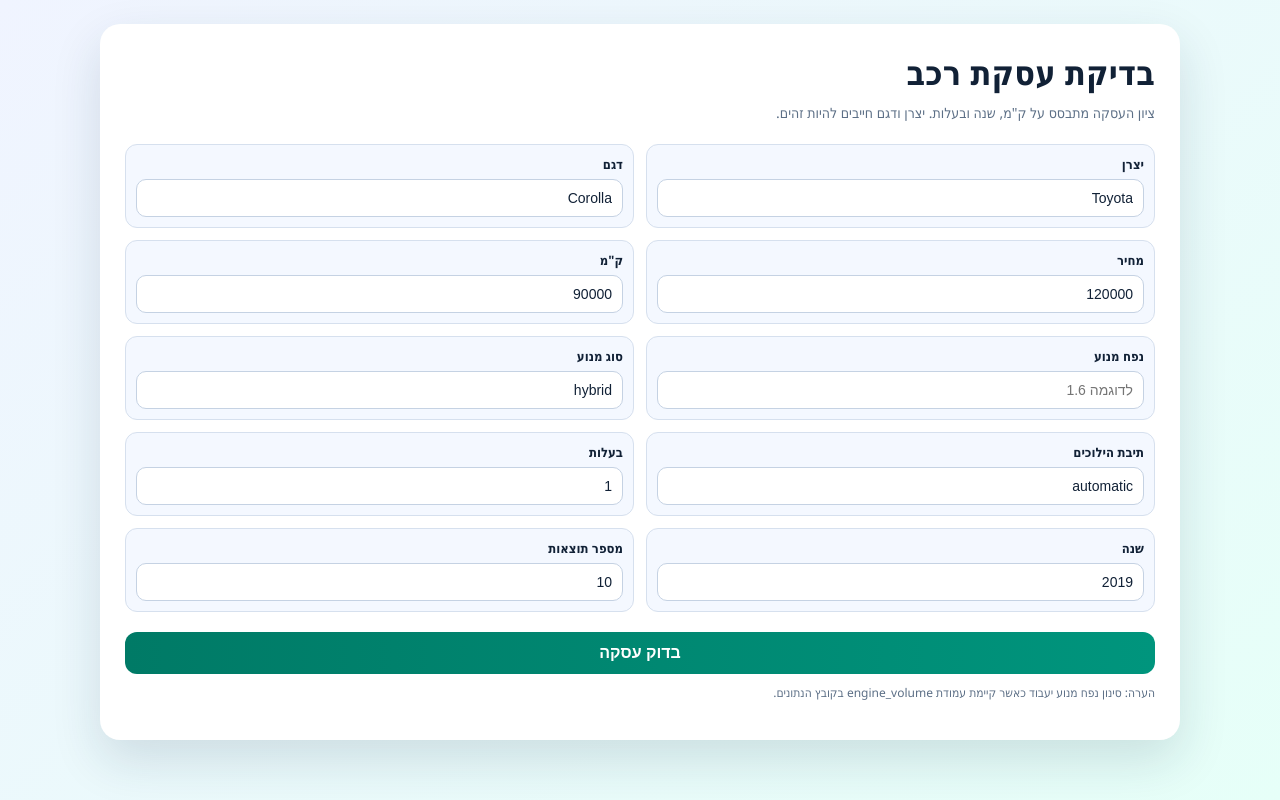
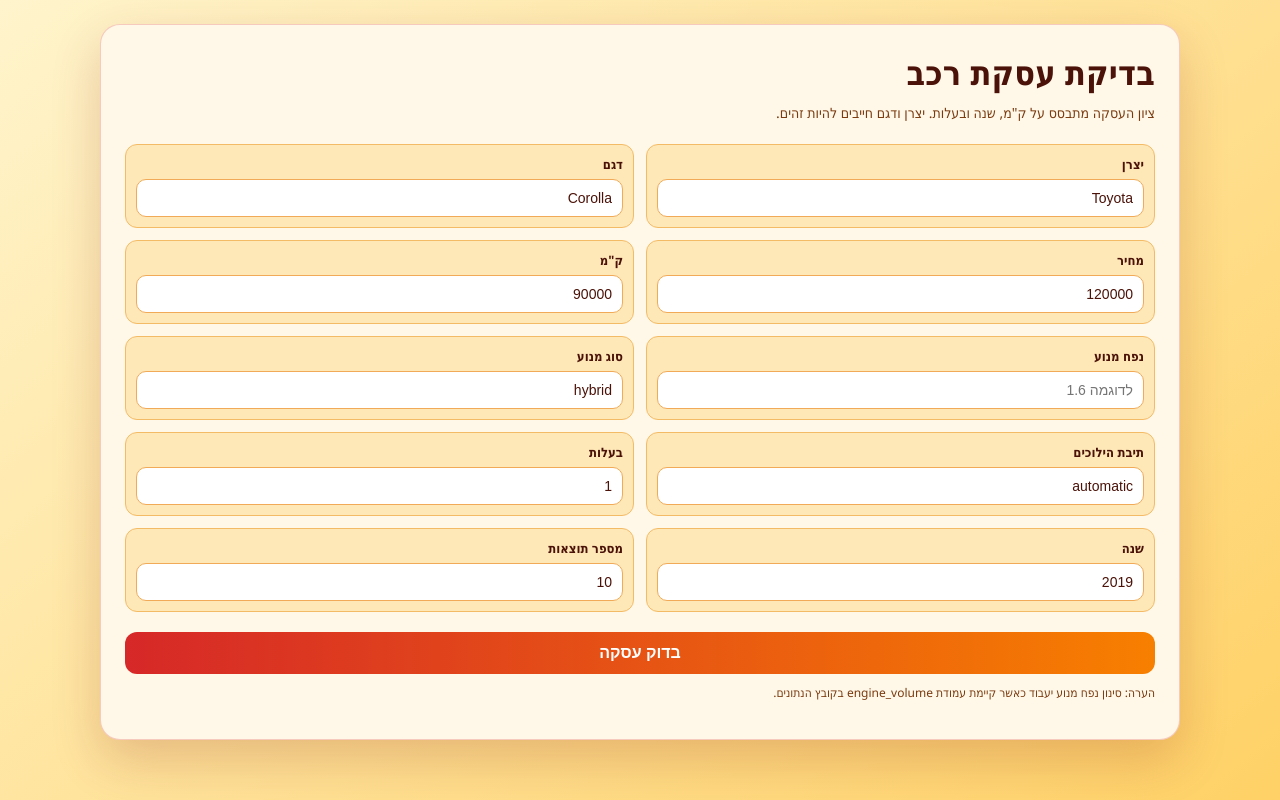
Before and after one commit to maoramir/my-first-codex-project, a FastAPI app: page / in a window 1280 px wide. Run offline with FastAPI, Linux system fonts and the light colour scheme.

Commit message:
Update app UI to red-yellow theme

```diff
--- a/app/templates/index.html
+++ b/app/templates/index.html
@@ -6,15 +6,15 @@
   <title>Car Matcher</title>
   <style>
     :root {
-      --bg-start: #f0f4ff;
-      --bg-end: #e6fff8;
-      --card: #ffffff;
-      --text: #112136;
-      --muted: #5c6f86;
-      --line: #d6e0ee;
-      --primary: #007a66;
-      --primary-hover: #006554;
-      --soft: #f4f8ff;
+      --bg-start: #fff4cc;
+      --bg-end: #ffd166;
+      --card: #fff8e8;
+      --text: #4a1208;
+      --muted: #7a3a0f;
+      --line: #f4bb66;
+      --primary: #d62828;
+      --primary-hover: #a81616;
+      --soft: #ffe8b8;
       --radius: 16px;
     }
 
@@ -35,9 +35,9 @@
       max-width: 1080px;
       margin: 0 auto;
       background: var(--card);
-      border: 1px solid rgba(255, 255, 255, 0.6);
+      border: 1px solid rgba(214, 40, 40, 0.22);
       border-radius: calc(var(--radius) + 4px);
-      box-shadow: 0 20px 50px rgba(19, 49, 76, 0.14);
+      box-shadow: 0 20px 50px rgba(131, 27, 11, 0.2);
       padding: 24px;
     }
 
@@ -74,7 +74,7 @@
 
     input {
       width: 100%;
-      border: 1px solid #c5d2e3;
+      border: 1px solid #f0aa58;
       border-radius: 10px;
       padding: 10px;
       font-size: 14px;
@@ -86,7 +86,7 @@
 
     input:focus {
       border-color: var(--primary);
-      box-shadow: 0 0 0 3px rgba(0, 122, 102, 0.15);
+      box-shadow: 0 0 0 3px rgba(214, 40, 40, 0.2);
     }
 
     button {
@@ -95,7 +95,7 @@
       border: none;
       border-radius: 12px;
       padding: 12px 16px;
-      background: linear-gradient(90deg, var(--primary), #00957d);
+      background: linear-gradient(90deg, var(--primary), #f77f00);
       color: #fff;
       font-size: 16px;
       font-weight: 700;
@@ -132,18 +132,18 @@
 
     th, td {
       text-align: right;
-      border-bottom: 1px solid #e5ecf5;
+      border-bottom: 1px solid #f7d8a8;
       padding: 10px 8px;
       font-size: 14px;
     }
 
     th {
-      background: #ecf4ff;
+      background: #ffe2a8;
       font-weight: 700;
     }
 
     tr:hover td {
-      background: #f8fbff;
+      background: #fff2d2;
     }
 
     a {
```
Also changed, not shown: docs/index.html (+20 -16 lines).
